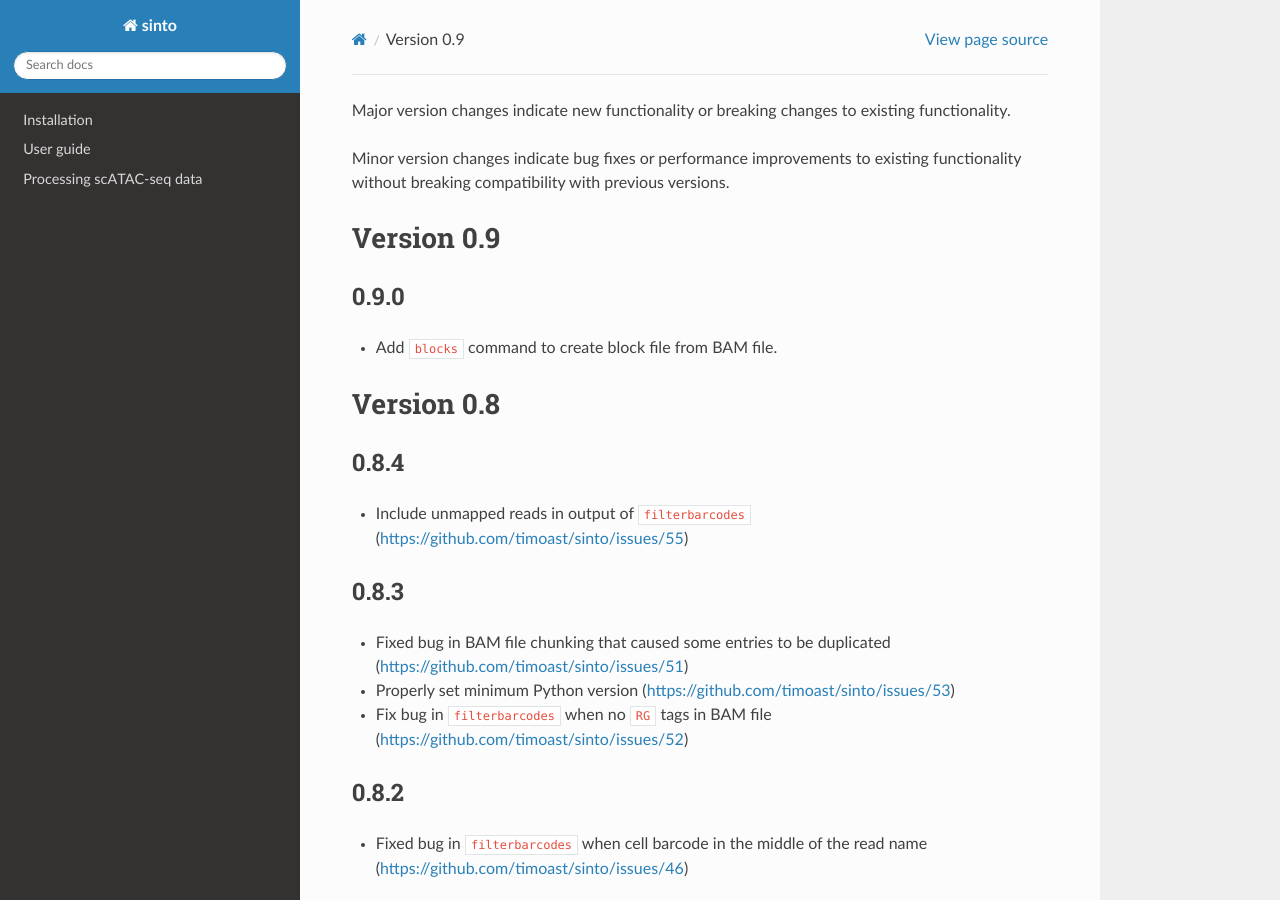
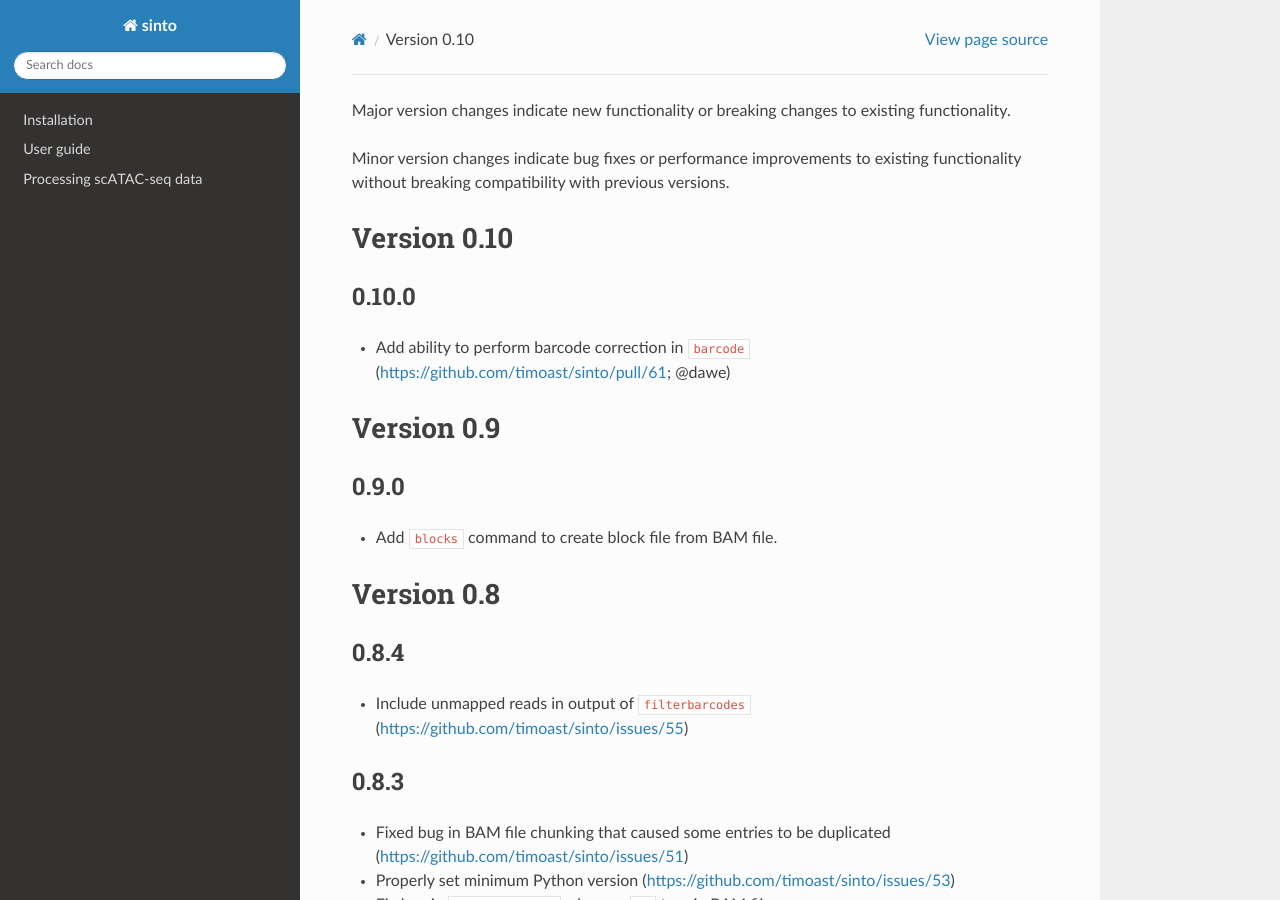
Before and after one commit to timoast/sinto, a Sphinx documentation site: the page built from docs/release_notes.rst, in a window 1280 px wide and 900 px high. Built offline with Sphinx 7.4.7 and the Read the Docs theme 2.0.0, drawn with Linux system fonts in a browser that asks for light colours.

Commit message:
Update release notes

```diff
--- a/docs/release_notes.rst
+++ b/docs/release_notes.rst
@@ -4,6 +4,15 @@ or breaking changes to existing functionality.
 Minor version changes indicate bug fixes or
 performance improvements to existing functionality
 without breaking compatibility with previous versions.
+
+Version 0.10
+--------------
+
+0.10.0
+~~~~~~
+
+- Add ability to perform barcode correction in ``barcode`` (https://github.com/timoast/sinto/pull/61; @dawe)
+
 
 Version 0.9
 -----------
```
